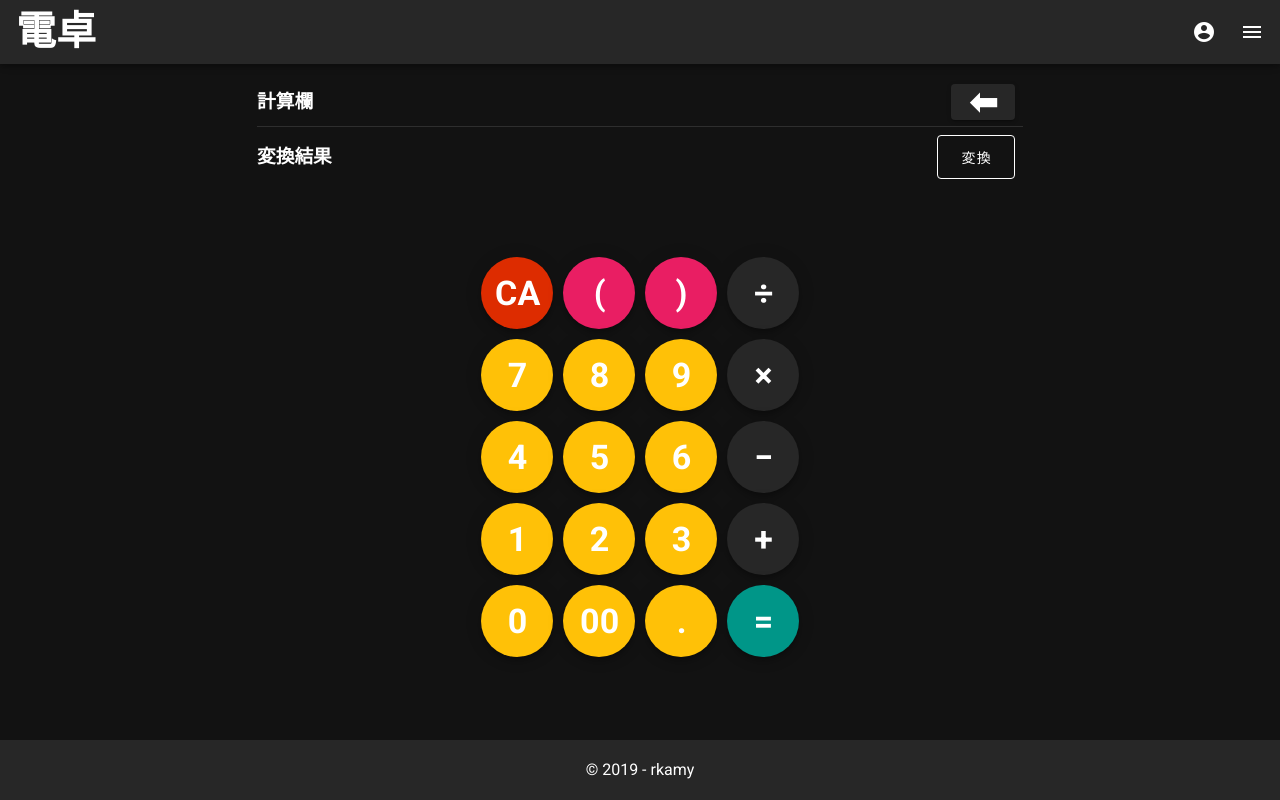
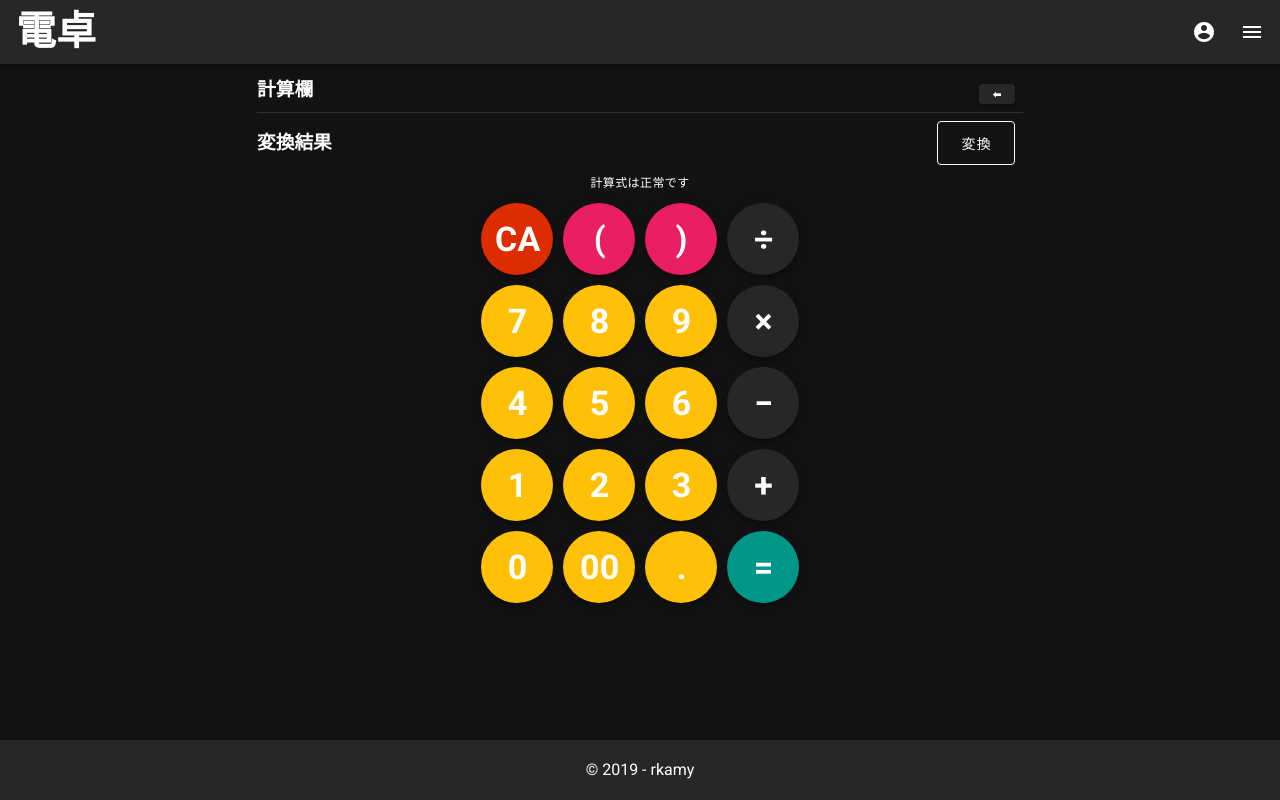
Before and after one commit to rkamio/clever-dentaku, a Nuxt app: page / in a window 1280 px wide. Built offline with nearby package versions, Linux system fonts and the light colour scheme; what vue2-touch-events would draw is missing.

Commit message:
Update total layout

```diff
--- a/pages/index.vue
+++ b/pages/index.vue
@@ -1,19 +1,19 @@
 <template>
   <v-container fluid v-touch:swipe.left="() => { if($vuetify.breakpoint.xs) $router.push('/operation-history') }">
-    <v-row justify="start" align="center" style="height:50px;">
+    <v-row justify="start" style="height:5%;">
       <h3>計算欄</h3>
       <v-spacer></v-spacer>
       <h3>{{ fomula }}</h3>
-      <v-row class="ma-2" justify="end" align="center">
-        <v-btn right @click="backSpace()">
-          <span class="font-weight-bold display-1">⬅︎</span>
+      <v-row class="ma-2" justify="end">
+        <v-btn x-small right @click="backSpace()">
+          <span class="font-weight-bold">⬅︎</span>
         </v-btn>
       </v-row>
     </v-row>
-    <v-row align="center">
+    <v-row>
       <v-divider></v-divider>
     </v-row>
-    <v-row justify="start" align="center" style="height:10px;">
+    <v-row align="center" justify="start"style="height:5%;">
       <h3>変換結果</h3>
       <v-spacer></v-spacer>
       <h3>{{ fomula }}</h3>
@@ -38,11 +38,12 @@
       </v-row>
     </v-row>
 
-    <v-row align="end" justify="center" style="height:100px;">
-      <p class="error--text">{{ errorMessage }}</p>
+    <v-row justify="center" style="height:5%;">
+      <span class="caption error--text" v-if="errorMessage">{{ errorMessage }}</span>
+      <span class="caption" v-else>計算式は正常です</span>
     </v-row>
 
-    <v-row align="end" justify="center" style="height:430px;">
+    <v-row align="end" justify="center" style="height:950%;">
       <table>
         <tr>
           <td>
@@ -206,7 +207,7 @@ export default {
     return {
       selectUnitdialog: false,
       fomula: '',
-      errorMessage: '',
+      errorMessage: null,
     };
   },
   methods: {
@@ -216,6 +217,7 @@ export default {
       }
       this.fomula+=expression;
       console.log(this.fomula);
+      console.log()
     },
     parseFomula: function(expression) {
       let fomula = this.fomula.replace(/÷/g,'/');
```
Also changed, not shown: 1 other file (tests, documents, lock files or other folders).
